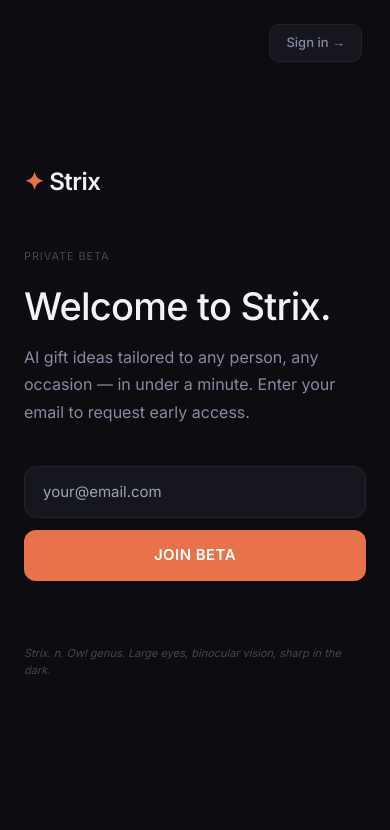
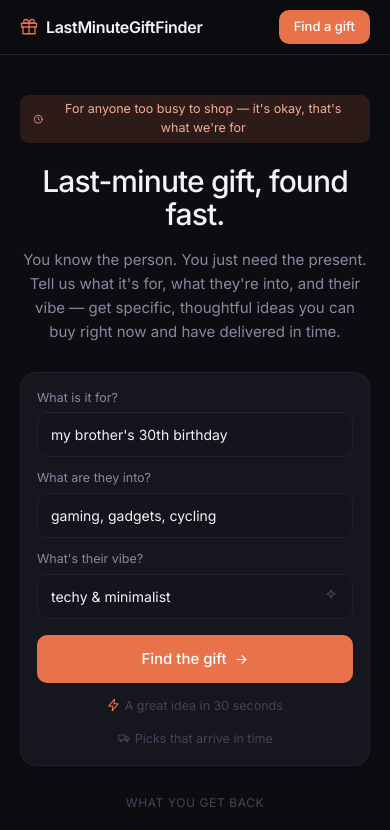
Before and after one commit to AI-Drinks-Your-Milkshake/last-minute-gift-finder, a Next.js app: page / in a window 390 px wide. Shown: the top 830 px of the page. Built offline with nearby package versions, Linux system fonts and the light colour scheme.

Commit message:
Rebrand Strix → LastMinuteGiftFinder; new landing-page homepage

```diff
--- a/app/(app)/app/layout.tsx
+++ b/app/(app)/app/layout.tsx
@@ -1,10 +1,10 @@
 import type { Metadata } from 'next';
 
 export const metadata: Metadata = {
-  title: 'Strix',
+  title: 'LastMinuteGiftFinder',
   description: 'AI-powered gift ideas tailored to any person, any occasion — in seconds.',
   openGraph: {
-    title: 'Strix',
+    title: 'LastMinuteGiftFinder',
     description: 'AI-powered gift ideas tailored to any person, any occasion — in seconds.',
     type: 'website',
   },
--- a/app/(app)/app/login/page.tsx
+++ b/app/(app)/app/login/page.tsx
@@ -56,7 +56,7 @@ function LoginForm() {
         {/* Logo */}
         <div style={{ marginBottom: 48 }}>
           <p style={{ fontSize: 24, fontWeight: 600, color: C.textPri, letterSpacing: '-0.02em' }}>
-            <span style={{ color: C.accent }}>✦</span> Strix
+            <span style={{ color: C.accent }}>✦</span> LastMinuteGiftFinder
           </p>
         </div>
 
@@ -64,7 +64,7 @@ function LoginForm() {
           Sign in
         </h1>
         <p style={{ fontSize: 15, color: C.textSec, marginBottom: 36, lineHeight: 1.5 }}>
-          Enter your credentials to access Strix.
+          Enter your credentials to access LastMinuteGiftFinder.
         </p>
 
         <form onSubmit={handleLogin} style={{ display: 'flex', flexDirection: 'column', gap: 12 }}>
@@ -113,11 +113,6 @@ function LoginForm() {
           </button>
         </form>
 
-        <p style={{
-          fontSize: 11, color: C.textMuted, lineHeight: 1.6, fontStyle: 'italic', marginTop: 64,
-        }}>
-          Strix. n. Owl genus. Large eyes, binocular vision, sharp in the dark.
-        </p>
       </div>
     </div>
   );
--- a/app/(app)/app/signups/page.tsx
+++ b/app/(app)/app/signups/page.tsx
@@ -43,7 +43,7 @@ export default async function SignupsPage() {
         {/* Header */}
         <div style={{ marginBottom: 40 }}>
           <p style={{ fontSize: 11, color: C.textMuted, letterSpacing: '0.08em', textTransform: 'uppercase', marginBottom: 8 }}>
-            <span style={{ color: C.accent }}>✦</span> Strix · Admin
+            <span style={{ color: C.accent }}>✦</span> LastMinuteGiftFinder · Admin
           </p>
           <h1 style={{ fontSize: 28, fontWeight: 500, color: C.textPri, lineHeight: 1.2, margin: 0 }}>
             Beta signups
--- a/app/(marketing)/g/[slug]/page.tsx
+++ b/app/(marketing)/g/[slug]/page.tsx
@@ -5,7 +5,7 @@
 // The slug is generated server-side in route.ts from the pin title formula
 // and stored in KV alongside the full search results. This page reads from
 // KV and renders the same gift grid the in-app results panel uses, wrapped
-// in a minimal Strix chrome (nav + footer). No wizard, no sidebars — just
+// in a minimal LastMinuteGiftFinder chrome (nav + footer). No wizard, no sidebars — just
 // the results, clean and shareable.
 //
 // This is the page a Pinterest pin would link to. Design is intentionally
@@ -26,10 +26,10 @@ interface Props {
 // Generate <title> and OG tags from the stored page data.
 export async function generateMetadata({ params }: Props): Promise<Metadata> {
   const page = await getPageResult(params.slug);
-  if (!page) return { title: 'Gift Guide · Strix' };
+  if (!page) return { title: 'Gift Guide · LastMinuteGiftFinder' };
 
   return {
-    title: `${page.title} · Strix`,
+    title: `${page.title} · LastMinuteGiftFinder`,
     description: `Curated gift ideas: ${page.title}. AI-powered recommendations tailored to the recipient.`,
     openGraph: {
       title: page.title,
@@ -104,7 +104,7 @@ export default async function GiftGuidePage({ params }: Props) {
             textDecoration: 'none',
           }}
         >
-          <span style={{ color: C.accent }}>✦</span> Strix
+          <span style={{ color: C.accent }}>✦</span> LastMinuteGiftFinder
         </a>
         <a
           href="/app"
@@ -178,7 +178,7 @@ export default async function GiftGuidePage({ params }: Props) {
         <p style={{ fontSize: 12, color: C.textMuted, margin: 0 }}>
           Powered by Claude AI ·{' '}
           <a href="/app" style={{ color: C.textSec, textDecoration: 'none' }}>
-            Find your own gift ideas at Strix
+            Find your own gift ideas at LastMinuteGiftFinder
           </a>
           {' · '}
           Amazon links may include affiliate tags
--- a/app/api/beta/route.ts
+++ b/app/api/beta/route.ts
@@ -19,7 +19,7 @@ export async function POST(req: NextRequest) {
       await addSignup(normalized);
     } else {
       // Dev fallback when KV isn't wired up — keeps local dev unblocked.
-      console.log(`[Strix Beta] (no KV) signup: ${normalized} at ${new Date().toISOString()}`);
+      console.log(`[LastMinuteGiftFinder Beta] (no KV) signup: ${normalized} at ${new Date().toISOString()}`);
     }
 
     return NextResponse.json({ ok: true });
--- a/app/layout.tsx
+++ b/app/layout.tsx
@@ -5,11 +5,11 @@ import './globals.css';
 const inter = Inter({ subsets: ['latin'] });
 
 export const metadata: Metadata = {
-  title: 'Strix',
-  description: 'AI-powered gift ideas tailored to any person, any occasion — in seconds.',
+  title: 'LastMinuteGiftFinder — Last-minute gift, found fast.',
+  description: 'Specific, thoughtful gift ideas in under a minute — personalized by interest, occasion, and vibe, on Amazon and ready to ship fast. Built for anyone too busy to shop.',
   openGraph: {
-    title: 'Strix',
-    description: 'AI-powered gift ideas tailored to any person, any occasion — in seconds.',
+    title: 'LastMinuteGiftFinder — Last-minute gift, found fast.',
+    description: 'Specific, thoughtful gift ideas in under a minute — personalized by interest, occasion, and vibe, on Amazon and ready to ship fast.',
     type: 'website',
   },
 };
--- a/app/page.tsx
+++ b/app/page.tsx
@@ -1,151 +1,240 @@
-'use client';
-
-import { useState } from 'react';
 import Link from 'next/link';
 
-const C = {
-  bg:        '#0d0d11',
-  surface:   '#16161e',
-  border:    '#22222e',
-  accent:    '#e8724a',
-  textPri:   '#f2f2f8',
-  textSec:   '#8888a2',
-  textMuted: '#44445a',
-};
+/* ──────────────────────────────────────────────────────────────
+   LastMinuteGiftFinder — marketing homepage.
+   Server component. Reuses the dark theme tokens from globals.css
+   so it stays in sync with the rest of the app. All CTAs hand off
+   into the wizard at /app.
+   ────────────────────────────────────────────────────────────── */
 
-export default function BetaPage() {
-  const [email,    setEmail]   = useState('');
-  const [status,   setStatus]  = useState<'idle' | 'loading' | 'success' | 'error'>('idle');
-  const [errorMsg, setErrorMsg] = useState('');
+const css = `
+.lp{font-family:inherit;color:var(--text-primary);background:var(--bg);}
+.lp-ic{width:1em;height:1em;vertical-align:-0.13em;stroke:currentColor;fill:none;
+  stroke-width:1.8;stroke-linecap:round;stroke-linejoin:round;display:inline-block;}
+.lp-wrap{max-width:1080px;margin:0 auto;padding:0 20px;}
 
-  async function handleJoin(e: React.FormEvent) {
-    e.preventDefault();
-    if (!email.trim()) return;
-    setStatus('loading');
-    setErrorMsg('');
-    try {
-      const res = await fetch('/api/beta', {
-        method: 'POST',
-        headers: { 'Content-Type': 'application/json' },
-        body: JSON.stringify({ email: email.trim() }),
-      });
-      if (res.ok) {
-        setStatus('success');
-      } else {
-        const data = await res.json().catch(() => ({}));
-        setErrorMsg(data.error ?? 'Something went wrong. Please try again.');
-        setStatus('error');
-      }
-    } catch {
-      setErrorMsg('Network error. Please check your connection.');
-      setStatus('error');
-    }
-  }
+.lp-header{position:sticky;top:0;z-index:10;background:rgba(13,13,17,0.82);
+  backdrop-filter:blur(10px);-webkit-backdrop-filter:blur(10px);border-bottom:1px solid var(--border);}
+.lp-nav{display:flex;align-items:center;justify-content:space-between;height:60px;}
+.lp-brand{display:inline-flex;align-items:center;gap:8px;font-weight:600;font-size:16px;letter-spacing:-0.02em;}
+.lp-brand .lp-ic{color:var(--accent);font-size:18px;}
+.lp-navright{display:flex;align-items:center;gap:14px;}
+.lp-signin{font-size:13px;font-weight:500;color:var(--text-secondary);}
+.lp-signin:hover{color:var(--text-primary);}
+.lp-btn{display:inline-flex;align-items:center;gap:7px;background:var(--accent);color:#fff;
+  font-weight:500;border-radius:10px;padding:9px 18px;font-size:14px;transition:background .15s;}
+.lp-btn:hover{background:#f0855f;}
+.lp-btn-sm{padding:7px 15px;font-size:13px;}
 
+.lp-hero{text-align:center;padding:56px 0 8px;}
+.lp-chip{display:inline-flex;align-items:center;gap:6px;font-size:12.5px;color:#f3ad94;
+  background:rgba(232,114,74,0.14);padding:5px 13px;border-radius:9px;margin-bottom:22px;}
+.lp-h1{font-size:clamp(30px,7vw,46px);font-weight:500;line-height:1.12;letter-spacing:-0.03em;
+  margin:0 auto 16px;max-width:560px;}
+.lp-sub{font-size:clamp(15px,2.4vw,17px);color:var(--text-secondary);line-height:1.6;max-width:540px;margin:0 auto;}
+
+.lp-finder{max-width:520px;margin:28px auto 0;background:var(--surface);
+  border:1px solid var(--border);border-radius:16px;padding:20px;text-align:left;}
+.lp-field{margin-bottom:12px;}
+.lp-field label{display:block;font-size:12.5px;color:var(--text-secondary);margin-bottom:5px;}
+.lp-val{background:var(--surface-card);border:1px solid var(--border);border-radius:10px;
+  padding:11px 13px;font-size:14px;display:flex;align-items:center;justify-content:space-between;color:var(--text-primary);}
+.lp-val .lp-ic{color:var(--text-muted);font-size:16px;}
+.lp-finder .lp-btn{width:100%;justify-content:center;padding:13px;font-size:15px;margin-top:4px;}
+.lp-trust{text-align:center;font-size:12.5px;color:var(--text-muted);margin-top:14px;
+  display:flex;gap:14px;justify-content:center;flex-wrap:wrap;}
+.lp-trust .lp-ic{font-size:14px;}
+.lp-trust .b{color:var(--accent);} .lp-trust .g{color:#50c87a;}
+
+.lp-section{padding:24px 0;}
+.lp-eyebrow{text-align:center;font-size:12px;color:var(--text-muted);text-transform:uppercase;
+  letter-spacing:.6px;margin-bottom:18px;}
+.lp-h2{font-size:clamp(20px,3.4vw,24px);font-weight:500;text-align:center;margin:0 0 22px;}
+
+.lp-grid-products{display:grid;gap:14px;grid-template-columns:repeat(auto-fit,minmax(240px,1fr));}
+.lp-card{background:var(--surface);border:1px solid var(--border);border-radius:12px;padding:14px;}
+.lp-thumb{aspect-ratio:1/1;background:var(--surface-card);border-radius:10px;display:flex;
+  align-items:center;justify-content:center;margin-bottom:12px;}
+.lp-thumb .lp-ic{font-size:42px;color:var(--text-muted);}
+.lp-pname{font-size:14px;font-weight:500;margin-bottom:6px;}
+.lp-prow{display:flex;align-items:center;gap:8px;margin-bottom:9px;}
+.lp-price{font-size:13px;color:var(--text-secondary);}
+.lp-tag{font-size:11px;padding:2px 8px;border-radius:10px;}
+.lp-tag-mid{color:var(--tier-mid-text);background:var(--tier-mid-bg);}
+.lp-tag-bud{color:var(--tier-budget-text);background:var(--tier-budget-bg);}
+.lp-tag-spl{color:var(--tier-splurge-text);background:var(--tier-splurge-bg);}
+.lp-ship{font-size:11.5px;color:#50c87a;background:rgba(50,190,110,0.12);
+  padding:5px 9px;border-radius:9px;display:inline-flex;align-items:center;gap:5px;margin-bottom:12px;}
+.lp-ship .lp-ic{font-size:13px;}
+.lp-buy{background:var(--accent);color:#fff;font-size:13px;font-weight:500;text-align:center;
+  padding:10px;border-radius:9px;display:block;transition:background .15s;}
+.lp-buy:hover{background:#f0855f;}
+
+.lp-grid-proof{display:grid;gap:12px;grid-template-columns:repeat(auto-fit,minmax(160px,1fr));}
+.lp-proof{border:1px solid var(--border);border-radius:12px;padding:16px;}
+.lp-proof .lp-ic{font-size:22px;color:var(--accent);}
+.lp-proof h3{font-size:14.5px;font-weight:500;margin:10px 0 5px;}
+.lp-proof p{font-size:13px;color:var(--text-secondary);margin:0;line-height:1.5;}
+
+.lp-cta{background:rgba(232,114,74,0.10);border:1px solid rgba(232,114,74,0.22);
+  border-radius:16px;padding:36px 24px;text-align:center;margin:8px 0 40px;}
+.lp-cta .lp-h2{margin-bottom:8px;}
+.lp-cta p{font-size:14.5px;color:#dcae9d;max-width:440px;margin:0 auto 20px;line-height:1.5;}
+.lp-cta .lp-btn{padding:13px 30px;font-size:15px;}
+
+.lp-footer{border-top:1px solid var(--border);padding:28px 0 40px;}
+.lp-foot{display:flex;align-items:center;justify-content:space-between;flex-wrap:wrap;gap:12px;}
+.lp-foot .lp-brand{font-size:14px;}
+.lp-disclosure{font-size:12px;color:var(--text-muted);max-width:520px;line-height:1.5;margin:0;}
+
+@media (max-width:540px){
+  .lp-hero{padding:40px 0 4px;}
+  .lp-finder{padding:16px;}
+  .lp-nav{height:54px;}
+  .lp-signin{display:none;}
+}
+`;
+
+const GiftIcon = () => (
+  <svg className="lp-ic" viewBox="0 0 24 24" aria-hidden="true"><path d="M20 12v9H4v-9" /><path d="M2 7h20v5H2z" /><path d="M12 21V7" /><path d="M12 7H7.5a2.5 2.5 0 0 1 0-5C11 2 12 7 12 7z" /><path d="M12 7h4.5a2.5 2.5 0 0 0 0-5C13 2 12 7 12 7z" /></svg>
+);
+
+const TruckIcon = () => (
+  <svg className="lp-ic" viewBox="0 0 24 24" aria-hidden="true"><path d="M3 7h11v8H3z" /><path d="M14 10h4l3 3v2h-7z" /><circle cx="7" cy="17" r="1.6" /><circle cx="17" cy="17" r="1.6" /></svg>
+);
+
+const ArrowIcon = () => (
+  <svg className="lp-ic" viewBox="0 0 24 24" aria-hidden="true"><path d="M5 12h14" /><path d="M13 6l6 6-6 6" /></svg>
+);
+
+export default function HomePage() {
   return (
-    <div style={{
-      minHeight: '100vh', backgroundColor: C.bg, color: C.textPri,
-      display: 'flex', flexDirection: 'column', alignItems: 'center', justifyContent: 'center',
-      padding: '40px 24px', fontFamily: 'inherit', position: 'relative',
-    }}>
-      {/* Sign in link — top right */}
-      <Link
-        href="/app/login"
-        style={{
-          position: 'absolute', top: 24, right: 28,
-          fontSize: 13, fontWeight: 500, color: C.textSec,
-          textDecoration: 'none', padding: '8px 16px',
-          border: `1px solid ${C.border}`, borderRadius: 10,
-          background: C.surface, transition: 'color 0.15s, border-color 0.15s',
-        }}
-      >
-        Sign in →
-      </Link>
+    <div className="lp">
+      <style dangerouslySetInnerHTML={{ __html: css }} />
 
-      <div style={{ maxWidth: 480, width: '100%' }}>
+      <header className="lp-header">
+        <div className="lp-wrap lp-nav">
+          <span className="lp-brand"><GiftIcon /> LastMinuteGiftFinder</span>
+          <span className="lp-navright">
+            <Link className="lp-signin" href="/app/login">Sign in</Link>
+            <Link className="lp-btn lp-btn-sm" href="/app">Find a gift</Link>
+          </span>
+        </div>
+      </header>
 
-        {/* Logo */}
-        <div style={{ marginBottom: 48 }}>
-          <p style={{ fontSize: 24, fontWeight: 600, color: C.textPri, letterSpacing: '-0.02em' }}>
-            <span style={{ color: C.accent }}>✦</span> Strix
+      <main className="lp-wrap">
+
+        <section className="lp-hero">
+          <span className="lp-chip">
+            <svg className="lp-ic" viewBox="0 0 24 24" aria-hidden="true"><circle cx="12" cy="12" r="9" /><path d="M12 7v5l3 2" /></svg>
+            For anyone too busy to shop &mdash; it&apos;s okay, that&apos;s what we&apos;re for
+          </span>
+          <h1 className="lp-h1">Last-minute gift, found fast.</h1>
+          <p className="lp-sub">
+            You know the person. You just need the present. Tell us what it&apos;s for, what they&apos;re into,
+            and their vibe &mdash; get specific, thoughtful ideas you can buy right now and have delivered in time.
+          </p>
+
+          <div className="lp-finder">
+            <div className="lp-field">
+              <label>What is it for?</label>
+              <div className="lp-val">my brother&apos;s 30th birthday</div>
+            </div>
+            <div className="lp-field">
+              <label>What are they into?</label>
+              <div className="lp-val">gaming, gadgets, cycling</div>
+            </div>
+            <div className="lp-field">
+              <label>What&apos;s their vibe?</label>
+              <div className="lp-val">
+                techy &amp; minimalist
+                <svg className="lp-ic" viewBox="0 0 24 24" aria-hidden="true"><path d="M12 3l1.9 4.3L18 9l-4.1 1.7L12 15l-1.9-4.3L6 9l4.1-1.7z" /></svg>
+              </div>
+            </div>
+            <Link className="lp-btn" href="/app">Find the gift <ArrowIcon /></Link>
+            <div className="lp-trust">
+              <span><svg className="lp-ic b" viewBox="0 0 24 24" aria-hidden="true"><path d="M13 2L3 14h7l-1 8 10-12h-7z" /></svg> A great idea in 30 seconds</span>
+              <span><TruckIcon /> Picks that arrive in time</span>
+            </div>
+          </div>
+        </section>
+
+        <section className="lp-section">
+          <div className="lp-eyebrow">what you get back</div>
+          <div className="lp-grid-products">
+
+            <div className="lp-card">
+              <div className="lp-thumb"><svg className="lp-ic" viewBox="0 0 24 24" aria-hidden="true"><path d="M4 13v-1a8 8 0 0 1 16 0v1" /><path d="M4 14a2 2 0 0 1 2 2v2a2 2 0 0 1-2 2 1 1 0 0 1-1-1v-4a1 1 0 0 1 1-1z" /><path d="M20 14a2 2 0 0 0-2 2v2a2 2 0 0 0 2 2 1 1 0 0 0 1-1v-4a1 1 0 0 0-1-1z" /></svg></div>
+              <div className="lp-pname">Anker Soundcore Q45</div>
+              <div className="lp-prow"><span className="lp-price">$99&ndash;$129</span><span className="lp-tag lp-tag-mid">Mid-range</span></div>
+              <div className="lp-ship"><TruckIcon /> Arrives by tomorrow</div>
+              <Link className="lp-buy" href="/app">Buy on Amazon &#8599;</Link>
+            </div>
+
+            <div className="lp-card">
+              <div className="lp-thumb"><svg className="lp-ic" viewBox="0 0 24 24" aria-hidden="true"><path d="M6 11h4M8 9v4" /><circle cx="15.5" cy="11" r="1" /><circle cx="17.5" cy="13" r="1" /><path d="M7 7h10a4 4 0 0 1 4 4l-1 5a2.5 2.5 0 0 1-4.3 1.3L13 16h-2l-2.7 2.3A2.5 2.5 0 0 1 4 17l-1-6a4 4 0 0 1 4-4z" /></svg></div>
+              <div className="lp-pname">PS5 Controller &mdash; Galactic Purple</div>
+              <div className="lp-prow"><span className="lp-price">$74&ndash;$84</span><span className="lp-tag lp-tag-bud">Budget pick</span></div>
+              <div className="lp-ship"><TruckIcon /> Arrives by tomorrow</div>
+              <Link className="lp-buy" href="/app">Buy on Amazon &#8599;</Link>
+            </div>
+
+            <div className="lp-card">
+              <div className="lp-thumb"><svg className="lp-ic" viewBox="0 0 24 24" aria-hidden="true"><circle cx="6" cy="17" r="3" /><circle cx="18" cy="17" r="3" /><path d="M6 17l4-9h5l3 9M10 8l2 5h6" /></svg></div>
+              <div className="lp-pname">Lezyne Mega XL GPS Computer</div>
+              <div className="lp-prow"><span className="lp-price">$199&ndash;$229</span><span className="lp-tag lp-tag-spl">Splurge</span></div>
+              <div className="lp-ship"><TruckIcon /> Arrives by tomorrow</div>
+              <Link className="lp-buy" href="/app">Buy on Amazon &#8599;</Link>
+            </div>
+
+          </div>
+        </section>
+
+        <section className="lp-section">
+          <h2 className="lp-h2">Everything that gets you to the gift, faster</h2>
+          <div className="lp-grid-proof">
+            <div className="lp-proof">
+              <svg className="lp-ic" viewBox="0 0 24 24" aria-hidden="true"><path d="M4 6h10M18 6h2M4 12h2M10 12h10M4 18h7M15 18h5" /><circle cx="16" cy="6" r="2" /><circle cx="8" cy="12" r="2" /><circle cx="13" cy="18" r="2" /></svg>
+              <h3>Personalized to them</h3>
+              <p>Gift ideas tailored by interest, occasion, and vibe &mdash; not a generic top-10.</p>
+            </div>
+            <div className="lp-proof">
+              <TruckIcon />
+              <h3>On Amazon, ships fast</h3>
+              <p>Every pick is available on Amazon and filtered for fast delivery.</p>
+            </div>
+            <div className="lp-proof">
+              <svg className="lp-ic" viewBox="0 0 24 24" aria-hidden="true"><circle cx="9" cy="8" r="3" /><path d="M3 20a6 6 0 0 1 12 0" /><path d="M16 5a3 3 0 0 1 0 6M21 20a6 6 0 0 0-5-5.9" /></svg>
+              <h3>Saved recipient profiles</h3>
+              <p>Save who you buy for, and every next search is even faster.</p>
+            </div>
+            <div className="lp-proof">
+              <svg className="lp-ic" viewBox="0 0 24 24" aria-hidden="true"><rect x="4" y="5" width="16" height="16" rx="2" /><path d="M4 9h16M8 3v4M16 3v4" /><circle cx="12" cy="15" r="1.6" /></svg>
+              <h3>Year-round reminders</h3>
+              <p>Curated gift lists sent ahead of every special occasion, all year.</p>
+            </div>
+          </div>
+        </section>
+
+        <section className="lp-section">
+          <div className="lp-cta">
+            <h2 className="lp-h2">Find their gift in under a minute</h2>
+            <p>Six quick taps &mdash; who it&apos;s for, what they&apos;re into, their vibe &mdash; and you&apos;ve got specific ideas ready to buy.</p>
+            <Link className="lp-btn" href="/app">Get started <ArrowIcon /></Link>
+          </div>
+        </section>
+
+      </main>
+
+      <footer className="lp-footer">
+        <div className="lp-wrap lp-foot">
+          <span className="lp-brand"><GiftIcon /> LastMinuteGiftFinder</span>
+          <p className="lp-disclosure">
+            As an Amazon Associate we earn from qualifying purchases. Prices and availability are accurate
+            as of the time shown and subject to change.
           </p>
         </div>
-
-        {status === 'success' ? (
-          /* ── Success state ── */
-          <div>
-            <div style={{
-              width: 48, height: 48, borderRadius: '50%',
-              background: 'rgba(232,114,74,0.12)', border: `1px solid rgba(232,114,74,0.3)`,
-              display: 'flex', alignItems: 'center', justifyContent: 'center',
-              fontSize: 22, marginBottom: 24,
-            }}>
-              ✓
-            </div>
-            <h1 style={{ fontSize: 28, fontWeight: 500, color: C.textPri, lineHeight: 1.2, marginBottom: 16 }}>
-              You&apos;re on the list.
-            </h1>
-            <p style={{ fontSize: 16, color: C.textSec, lineHeight: 1.7 }}>
-              Beta is full for now — we&apos;ll reach out as soon as we can add more people.
-            </p>
-          </div>
-        ) : (
-          /* ── Sign-up form ── */
-          <div>
-            <p style={{ fontSize: 11, color: C.textMuted, letterSpacing: '0.08em', textTransform: 'uppercase', marginBottom: 20 }}>
-              Private beta
-            </p>
-            <h1 style={{ fontSize: 38, fontWeight: 500, color: C.textPri, lineHeight: 1.15, marginBottom: 16, letterSpacing: '-0.02em' }}>
-              Welcome to Strix.
-            </h1>
-            <p style={{ fontSize: 16, color: C.textSec, lineHeight: 1.7, marginBottom: 40, maxWidth: 400 }}>
-              AI gift ideas tailored to any person, any occasion — in under a minute.
-              Enter your email to request early access.
-            </p>
-
-            <form onSubmit={handleJoin} style={{ display: 'flex', flexDirection: 'column', gap: 12, maxWidth: 380 }}>
-              <input
-                type="email"
-                placeholder="your@email.com"
-                value={email}
-                onChange={e => setEmail(e.target.value)}
-                required
-                style={{
-                  background: C.surface, border: `1px solid ${C.border}`,
-                  color: C.textPri, borderRadius: 12, padding: '14px 18px',
-                  fontSize: 15, fontFamily: 'inherit', outline: 'none',
-                  width: '100%',
-                }}
-              />
-              {status === 'error' && (
-                <p style={{ fontSize: 13, color: '#f6a8a8', margin: 0 }}>{errorMsg}</p>
-              )}
-              <button
-                type="submit"
-                disabled={status === 'loading' || !email.trim()}
-                style={{
-                  background:  status === 'loading' ? '#22222e' : C.accent,
-                  color:       status === 'loading' ? C.textMuted : '#fff',
-                  border: 'none', borderRadius: 12, padding: '14px 28px',
-                  fontSize: 15, fontWeight: 600, cursor: status === 'loading' ? 'not-allowed' : 'pointer',
-                  fontFamily: 'inherit', letterSpacing: '0.03em',
-                  transition: 'background 0.2s',
-                }}
-              >
-                {status === 'loading' ? 'Joining…' : 'JOIN BETA'}
-              </button>
-            </form>
-          </div>
-        )}
-
-        {/* Tagline */}
-        <p style={{
-          fontSize: 11, color: C.textMuted, lineHeight: 1.6, fontStyle: 'italic',
-          marginTop: 64,
-        }}>
-          Strix. n. Owl genus. Large eyes, binocular vision, sharp in the dark.
-        </p>
-      </div>
+      </footer>
     </div>
   );
 }
--- a/lib/aesthetics.ts
+++ b/lib/aesthetics.ts
@@ -93,7 +93,7 @@ export const AESTHETICS: readonly Aesthetic[] = [
     guideTier: 'LAUNCH',
     evidence: 'Broad catch-all; high volume but lower conversion than sub-aesthetics.',
     cssOverrides: {
-      '--accent': '#E8724A', // existing Strix orange
+      '--accent': '#E8724A', // brand orange
       '--pin-bg': '#F2EEE9',
       '--pin-text': '#1F1F2A',
       '--pin-text-soft': '#6F6F80',
```
Also changed, not shown: components/PinTemplate.tsx (+3 -22 lines).
